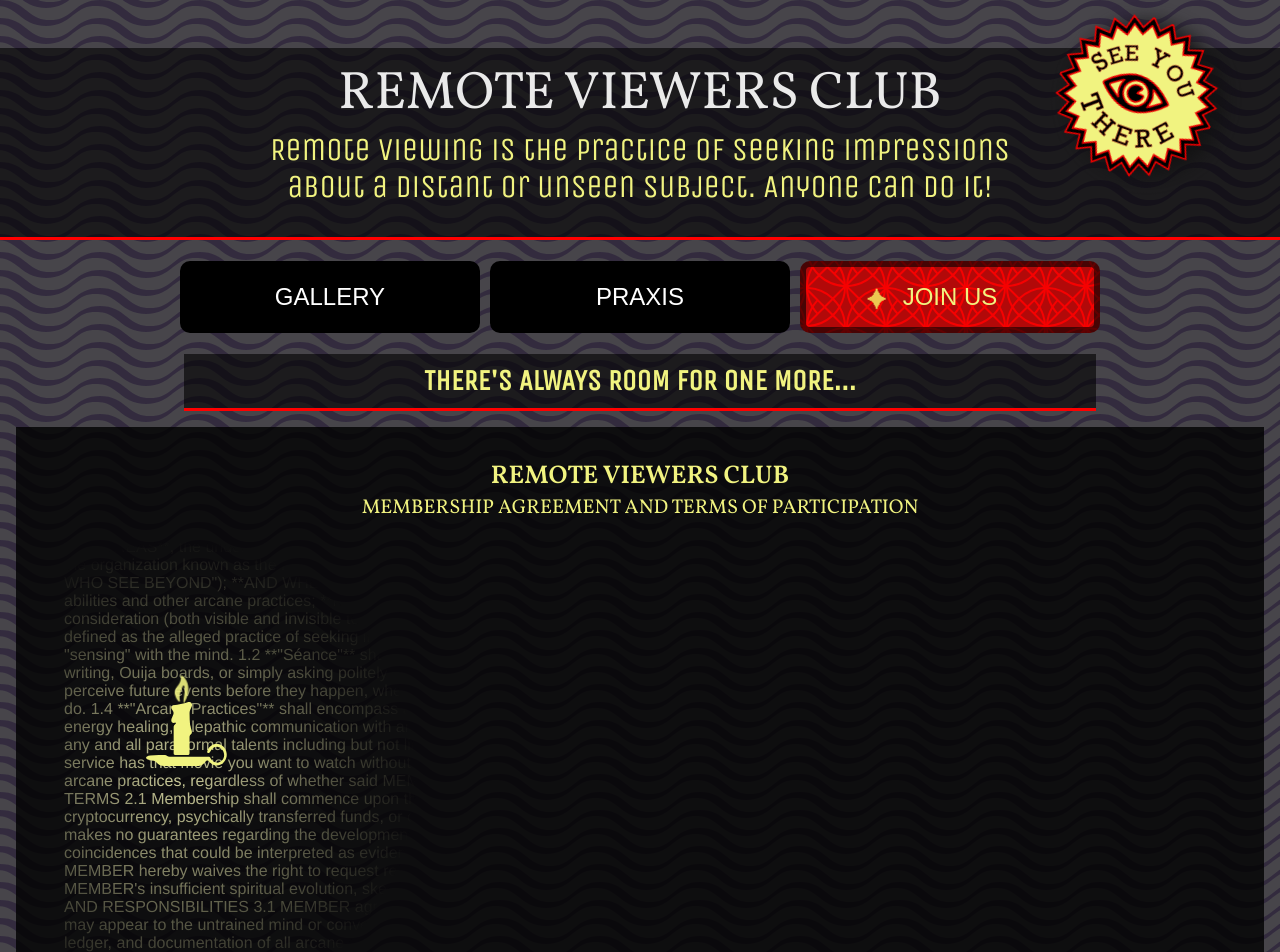
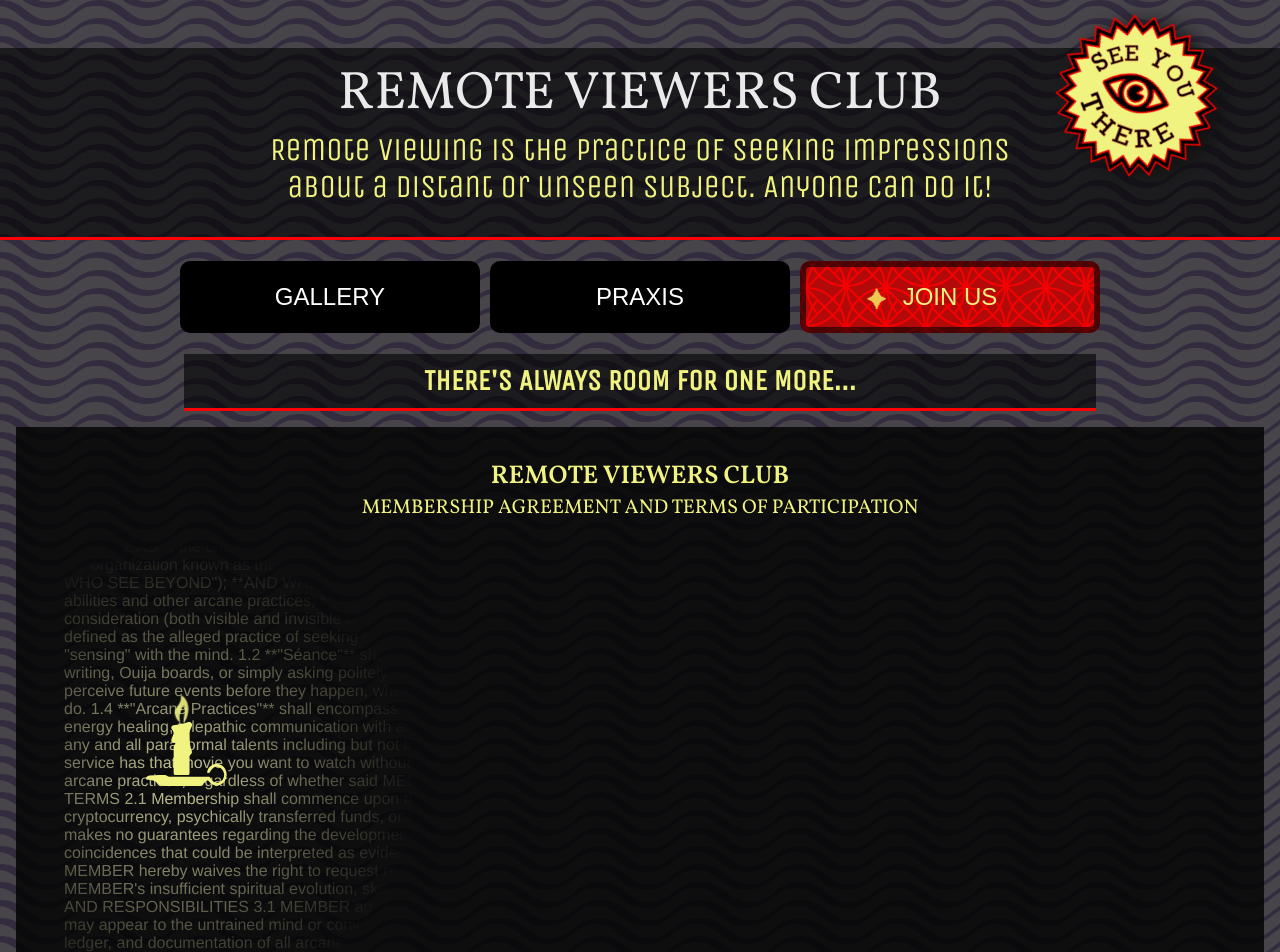
Before and after one commit to drinkingtheink/remote-viewers-club, a Vue app: page / in a window 1280 px wide. Shown: the top 952 px of the page. Built offline with nearby package versions, Linux system fonts and the light colour scheme; a web font is replaced by a local one.

Commit message:
candle for TOS

```diff
--- a/src/components/Join.vue
+++ b/src/components/Join.vue
@@ -159,7 +159,7 @@ export default {
   width: 90%;
   margin: 0 auto;
   padding: 2rem 3rem;
-  cursor: grab;
+  cursor: grabbing;
   max-width: 1200px;
   position: relative;
 }
@@ -202,7 +202,7 @@ export default {
 .candle-mover {
   position: absolute;
   left: var(--mouse-x);
-  top: var(--mouse-y);
+  top: calc(var(--mouse-y) + 20px );
   width: 90px;
   height: 100px;
 }
```
